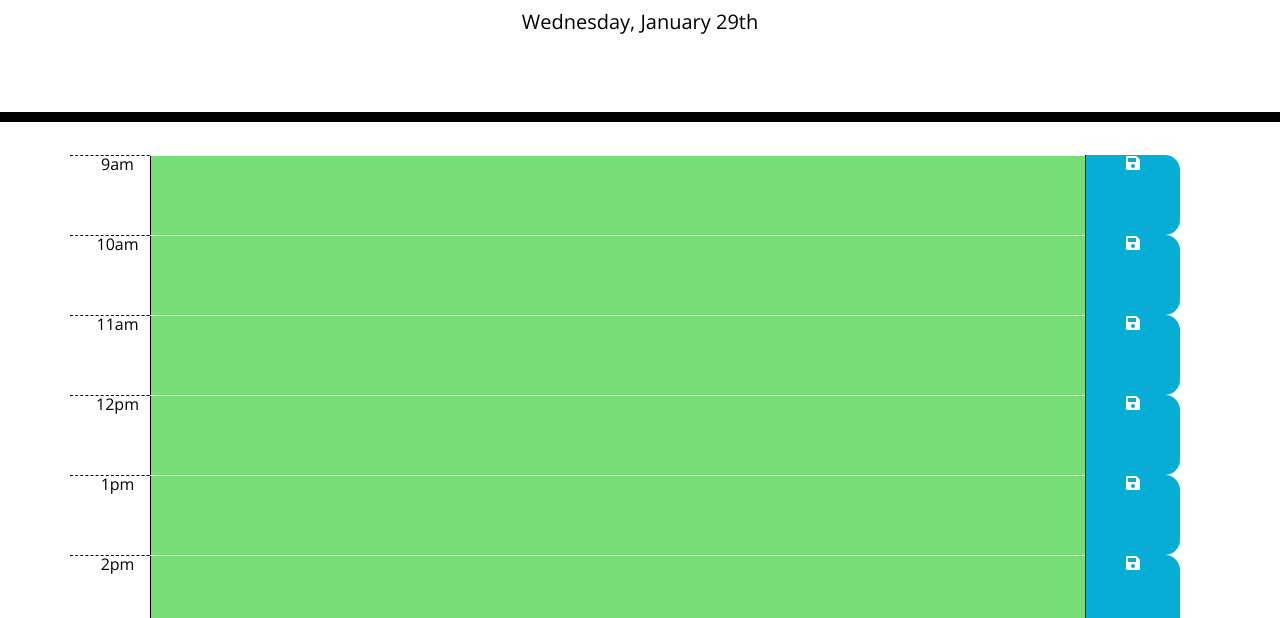
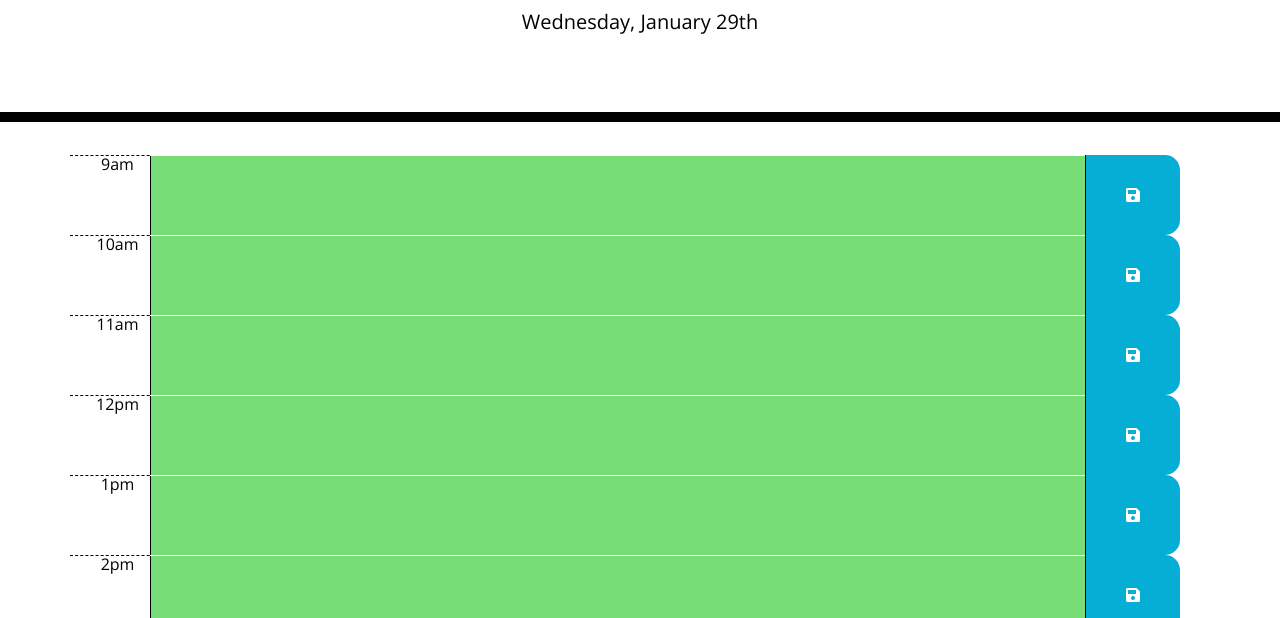
Before and after one commit to coreysalva/work-day-scheduler, a plain HTML site: page Develop/index.html in a window 1280 px wide. Shown: the part 182-800 px from the top of the page. Drawn offline with nearby package versions, Linux system fonts and the light colour scheme.

Commit message:
fixed save icon formatting

```diff
--- a/Develop/style.css
+++ b/Develop/style.css
@@ -71,3 +71,7 @@ textarea{
   font-size: 20px;
   transition: all .3s ease-in-out;
 }
+
+.fa-save{
+  margin-top: 50%;
+}
```
